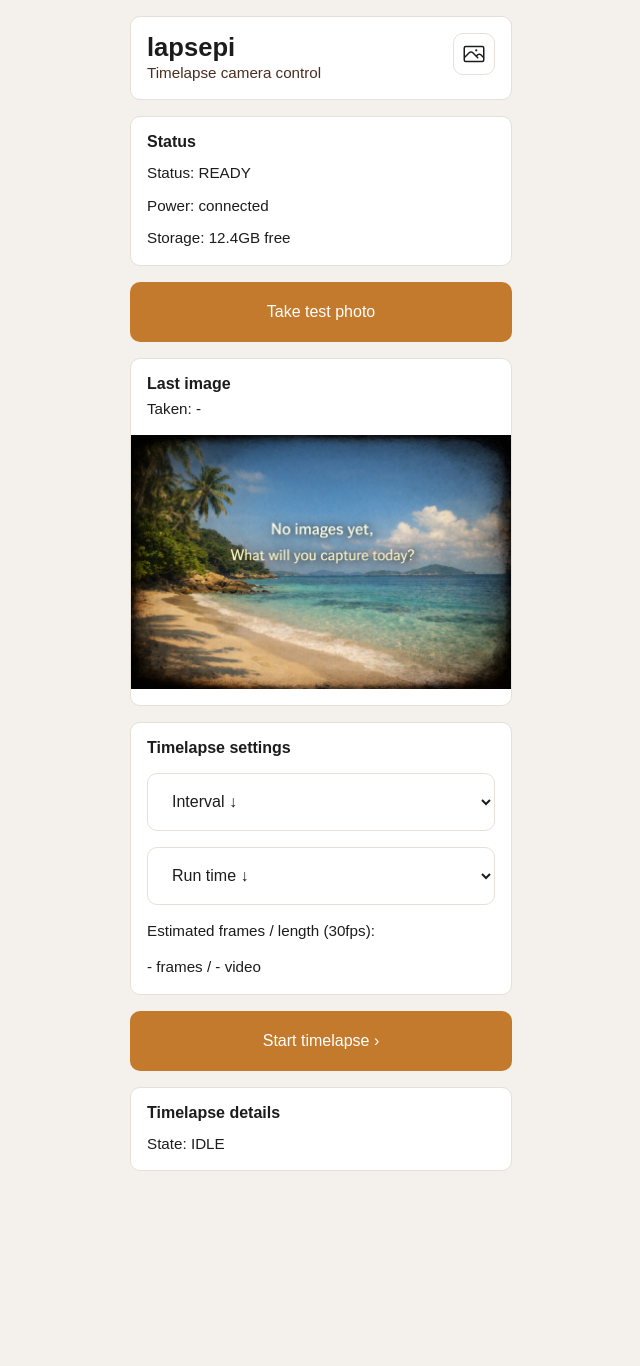
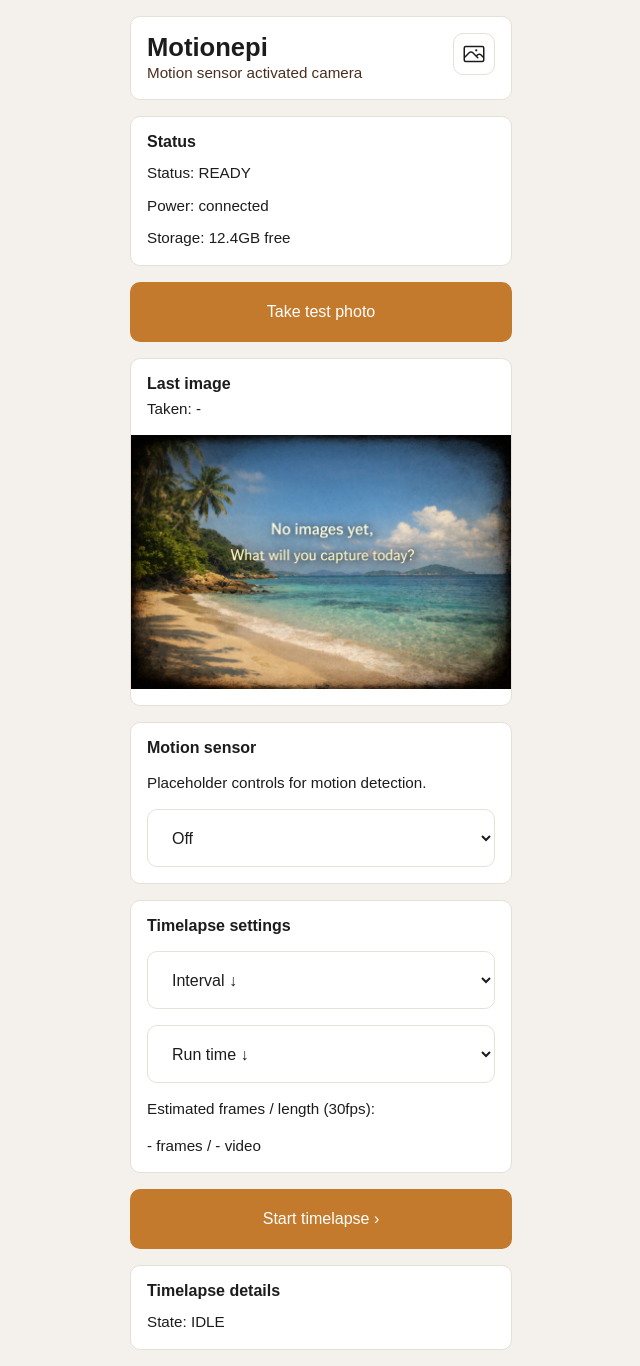
Before and after one commit to Ashterism/motionpi, a Flask app: page / in a window 1280 px wide. Shown: the whole page, without its empty margins (319-959 px from the left). Before the commit the page ends 1171 px from the top, so only its background shows below. Run offline with Flask 3, Linux system fonts and the light colour scheme.

Commit message:
v0.1.1 working version (as timelapse)

```diff
--- a/src/motionpi/web/templates/gallery.html
+++ b/src/motionpi/web/templates/gallery.html
@@ -11,8 +11,8 @@
         <header class="card">
             <div class="card-body card-body-tight page-header-row">
                 <div class="page-header-copy">
-                    <h1 class="page-title">lapsepi</h1>
-                    <p class="page-subtitle">Timelapse camera gallery</p>
+                    <h1 class="page-title">Motionepi</h1>
+                    <p class="page-subtitle">Motion sensor activated camera</p>
                 </div>
                 <a href="/" class="icon-button" aria-label="Home">
                     <svg xmlns="http://www.w3.org/2000/svg" fill="none" viewBox="0 0 24 24"
--- a/src/motionpi/web/templates/index.html
+++ b/src/motionpi/web/templates/index.html
@@ -11,8 +11,8 @@
 <header class="card">
     <div class="card-body card-body-tight page-header-row">
         <div class="page-header-copy">
-            <h1 class="page-title">lapsepi</h1>
-            <p class="page-subtitle">Timelapse camera control</p>
+            <h1 class="page-title">Motionepi</h1>
+            <p class="page-subtitle">Motion sensor activated camera</p>
         </div>
         <a href="/gallery" class="icon-button" aria-label="Gallery">
             <svg xmlns="http://www.w3.org/2000/svg" fill="none" viewBox="0 0 24 24"
@@ -46,6 +46,20 @@
             </div>
             <div class="preview-frame">
                 <img src="{{ image_path }}" class="preview-image" alt="Last captured image">
+            </div>
+        </section>
+
+        <section class="card">
+            <div class="card-body settings-card-body">
+                <h2 class="section-title">Motion sensor</h2>
+                <p class="status-line">Placeholder controls for motion detection.</p>
+
+                <div class="controls-stack">
+                    <select name="motion-sensor" class="select-control" id="motion-sensor-select" aria-label="Motion sensor">
+                        <option value="off" selected>Off</option>
+                        <option value="on">On</option>
+                    </select>
+                </div>
             </div>
         </section>
 
```
Also changed, not shown: src/motionpi/readme.md.
